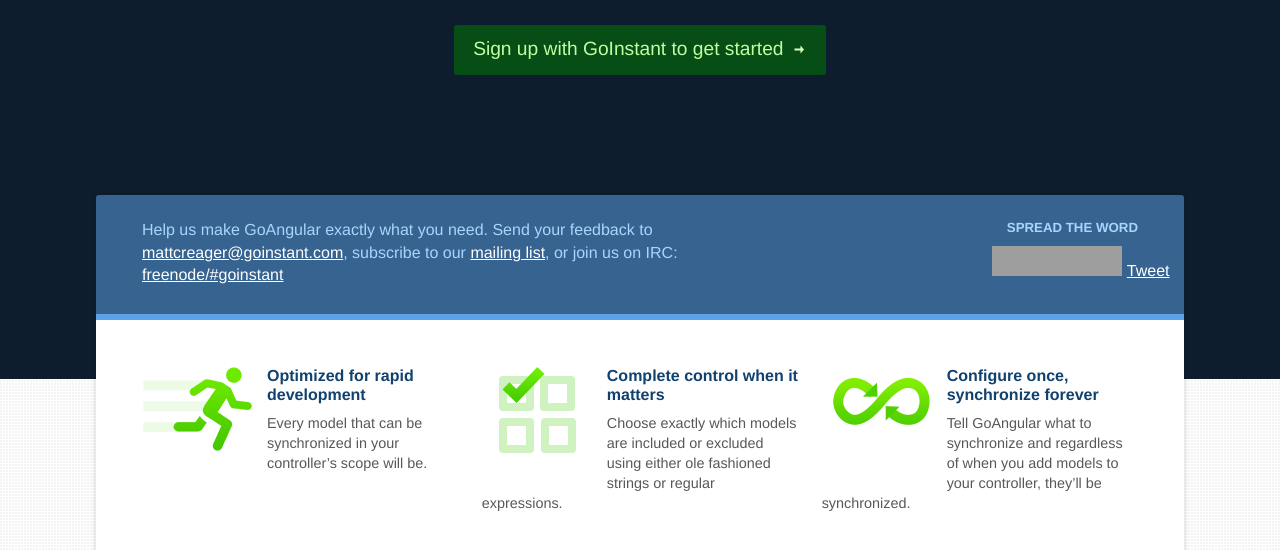
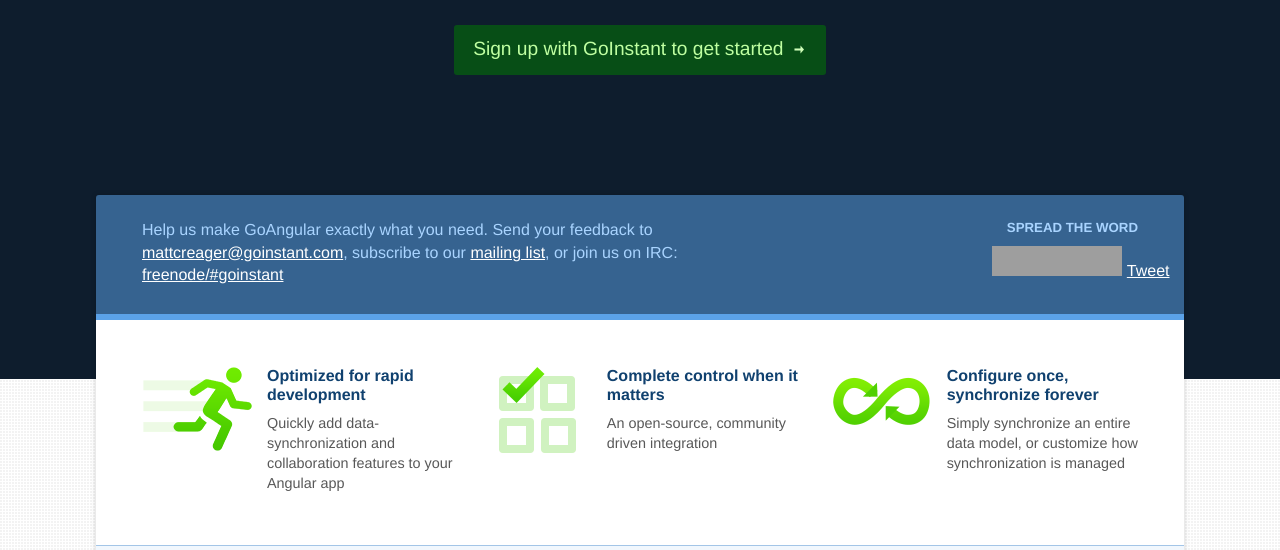
Before and after one commit to goinstant/goangular.org, a website: page public/index.html in a window 1280 px wide. Shown: the part 250-800 px from the top of the page. Drawn offline with nearby package versions, Linux system fonts and the light colour scheme; grey boxes are pictures that could not be loaded.

Commit message:
value props copy changes

```diff
--- a/public/index.html
+++ b/public/index.html
@@ -64,17 +64,17 @@
           <li>
             <span class="rapid-dev"></span>
             <h3>Optimized for rapid development</h3>
-            <p>Every model that can be synchronized in your controller’s scope will be.</p>
+            <p>Quickly add data-synchronization and collaboration features to your Angular app</p>
           </li>
           <li>
             <span class="complete-control"></span>
             <h3>Complete control when it matters</h3>
-            <p>Choose exactly which models are included or excluded using either ole fashioned strings or regular expressions.</p>
+            <p>An open-source, community driven integration</p>
           </li>
           <li>
             <span class="config-sync"></span>
             <h3>Configure once, synchronize forever</h3>
-            <p>Tell GoAngular what to synchronize and regardless of when you add models to your controller, they’ll be synchronized.</p>
+            <p>Simply synchronize an entire data model, or customize how synchronization is managed</p>
           </li>
         </ul>
       </div>
```
